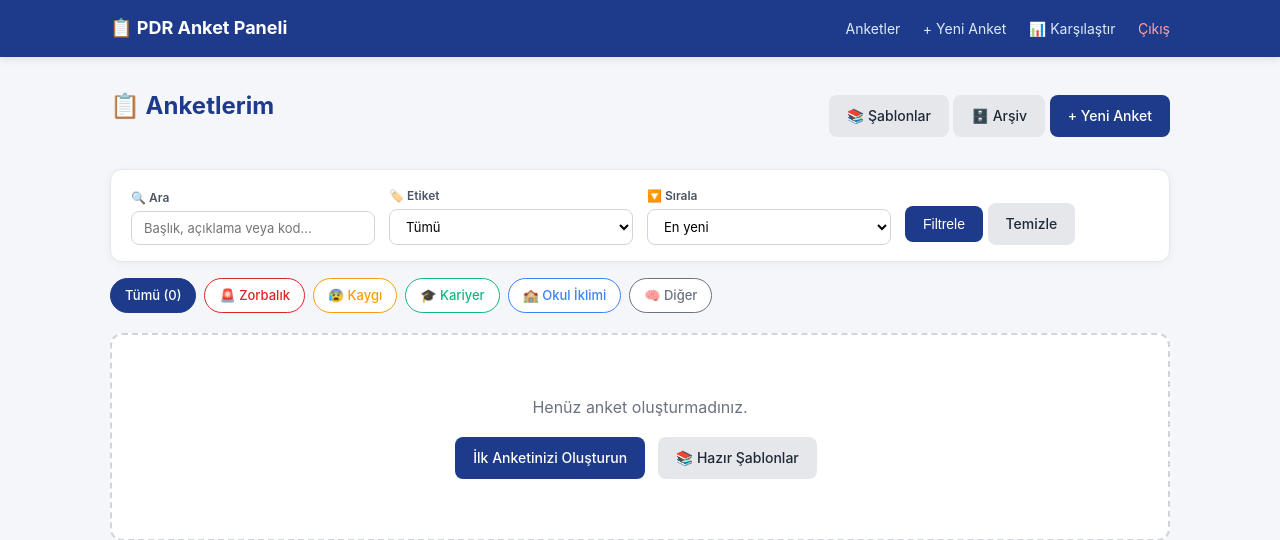
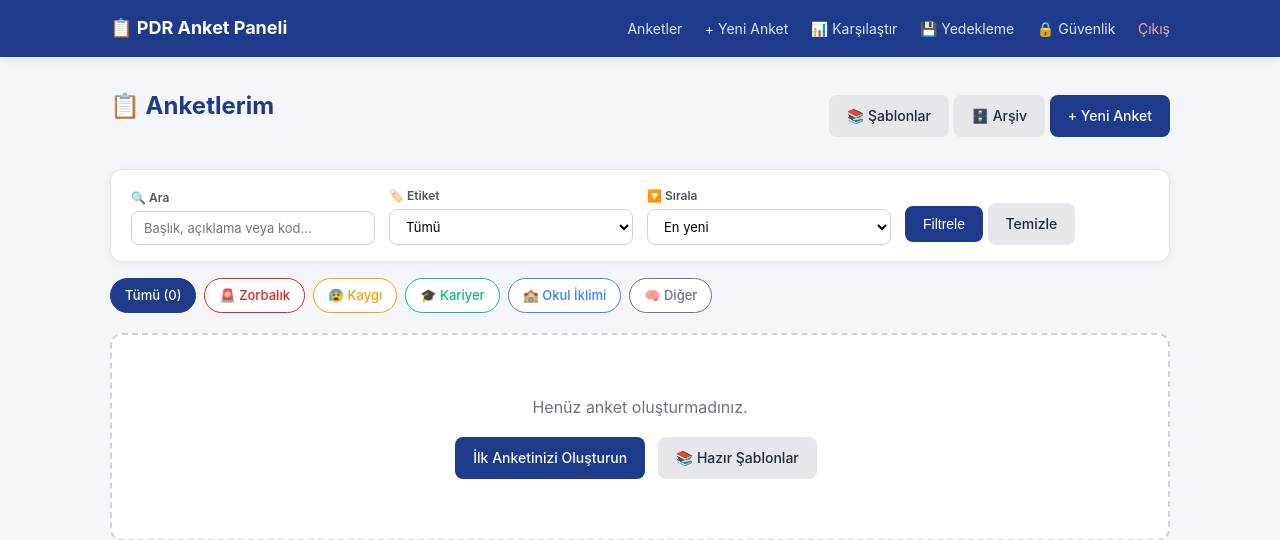
Before and after one commit to rusenozdili1-cloud/pdr-anket-paneli, a Flask app: page /panel in a window 1280 px wide. Shown: the top 540 px of the page. Run offline with Flask 3, Linux system fonts and the light colour scheme; the visitor is signed in with stand-in values (Sample User, id 1); data that the repository does not hold is empty.

Commit message:
Update base.html

```diff
--- a/templates/base.html
+++ b/templates/base.html
@@ -17,6 +17,8 @@
       <a href="{{ url_for('panel') }}">Anketler</a>
       <a href="{{ url_for('anket_yeni') }}">+ Yeni Anket</a>
       <a href="{{ url_for('karsilastir') }}">📊 Karşılaştır</a>
+      <a href="{{ url_for('yedekleme') }}">💾 Yedekleme</a>
+      <a href="{{ url_for('guvenlik') }}">🔒 Güvenlik</a>
       <a href="{{ url_for('logout') }}" class="cikis">Çıkış</a>
     </nav>
   </div>
```
